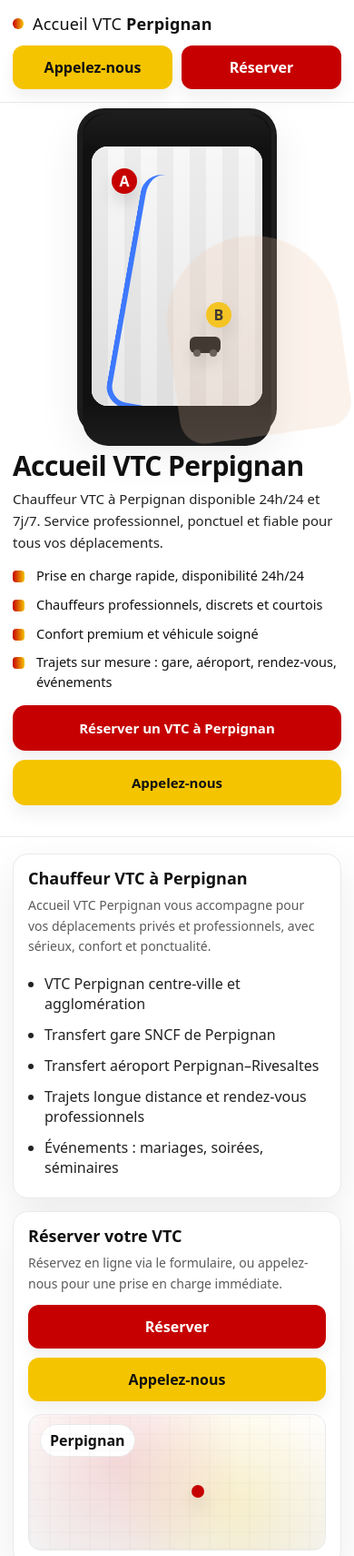
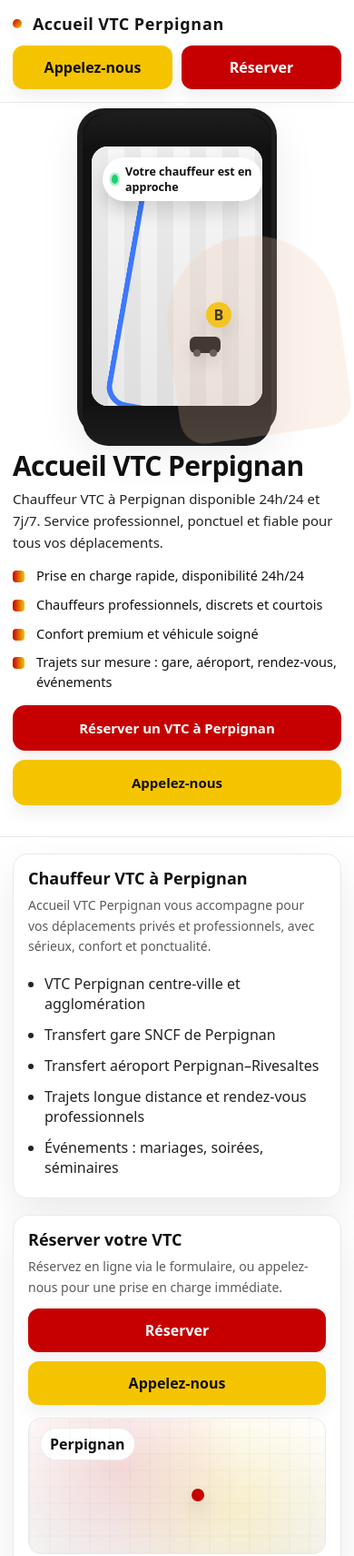
Before and after one commit to OuassVTC/www.accueilvtcperpignan.fr, a plain HTML site: page index.html in a window 390 px wide. Shown: the top 1710 px of the page at 91% size. Drawn offline with Linux system fonts and the light colour scheme.

Commit message:
style.css

```diff
--- a/style.css
+++ b/style.css
@@ -9,6 +9,7 @@
   --radius:16px;
 }
 
+/* Reset & base */
 *{ box-sizing:border-box; }
 html,body{ height:100%; }
 body{
@@ -23,6 +24,7 @@ body{
   margin:0 auto;
 }
 
+/* Header */
 .site-header{
   position:sticky;
   top:0;
@@ -39,18 +41,29 @@ body{
   gap:12px;
 }
 
+/* BRAND (plus classe) */
 .brand{
   display:flex;
   align-items:center;
-  gap:10px;
-  font-size:20px;
-  letter-spacing:.2px;
+  gap:12px;
+  font-size:18px;
+  letter-spacing:.4px;
+  font-weight:600;
 }
 .brand__dot{
-  width:12px;height:12px;border-radius:999px;
-  background:linear-gradient(90deg, var(--red), var(--yellow));
+  width:10px;
+  height:10px;
+  border-radius:50%;
+  background: linear-gradient(135deg, var(--red), var(--yellow));
+  box-shadow: 0 6px 14px rgba(0,0,0,.08);
 }
-.brand__name strong{ font-weight:800; }
+.brand__name{
+  color:#141414;
+}
+.brand__name strong{
+  font-weight:900;
+  letter-spacing:.7px;
+}
 
 .nav__cta{
   display:flex;
@@ -58,24 +71,27 @@ body{
   flex-wrap:wrap;
 }
 
+/* Buttons */
 .btn{
   display:inline-flex;
   align-items:center;
   justify-content:center;
   padding:12px 16px;
   border-radius:12px;
-  font-weight:800;
+  font-weight:900;
   text-decoration:none;
   border:1px solid transparent;
   transition: transform .12s ease, box-shadow .12s ease;
   box-shadow: 0 10px 18px rgba(0,0,0,.06);
 }
 .btn:hover{ transform: translateY(-1px); }
+
 .btn--red{ background:var(--red); color:#fff; }
 .btn--yellow{ background:var(--yellow); color:#111; }
 .btn--lg{ padding:14px 18px; border-radius:14px; }
 .btn--full{ width:100%; }
 
+/* Hero */
 .hero{
   position:relative;
   overflow:hidden;
@@ -112,7 +128,7 @@ h1{
   margin:0;
   display:grid;
   gap:10px;
-  max-width: 620px;
+  max-width:620px;
 }
 .checks li{
   position:relative;
@@ -122,8 +138,10 @@ h1{
 .checks li::before{
   content:"";
   position:absolute;
-  left:0; top:6px;
-  width:14px; height:14px;
+  left:0;
+  top:6px;
+  width:14px;
+  height:14px;
   border-radius:4px;
   background:linear-gradient(90deg, var(--red), var(--yellow));
 }
@@ -135,7 +153,7 @@ h1{
   margin-top:18px;
 }
 
-/* Vagues catalanes (sobres) */
+/* Ribbons catalanes */
 .ribbons{
   position:absolute;
   inset:auto -20% -22% -20%;
@@ -146,23 +164,24 @@ h1{
 }
 .ribbon{
   position:absolute;
-  left:0; right:0;
+  left:0;
+  right:0;
   height:120px;
   border-radius:999px;
-  filter: blur(0px);
   box-shadow: 0 25px 60px rgba(0,0,0,.08);
 }
 .ribbon--yellow{ background: rgba(245,196,0,.85); top:40px; }
 .ribbon--red{ background: rgba(198,0,0,.78); top:110px; }
 .ribbon--thin{ height:80px; top:190px; opacity:.55; }
 
-/* Illustration “téléphone + main + carte” (CSS) */
+/* Phone illustration */
 .phone-card{
   position:relative;
   width:min(420px, 100%);
   margin-left:auto;
   aspect-ratio: 4/3;
 }
+
 .phone{
   position:absolute;
   right:0;
@@ -194,45 +213,89 @@ h1{
   overflow:hidden;
   position:relative;
 }
+
+/* Badge “Votre chauffeur est en approche” */
+.driver-status{
+  position:absolute;
+  top:12px;
+  left:12px;
+  z-index:6;
+  display:flex;
+  align-items:center;
+  gap:8px;
+  padding:8px 12px;
+  background:#fff;
+  border-radius:999px;
+  font-size:13px;
+  font-weight:900;
+  box-shadow:0 10px 22px rgba(0,0,0,.14);
+}
+.driver-status .dot{
+  width:10px;
+  height:10px;
+  border-radius:50%;
+  background:#1ccf6d;
+  box-shadow:0 0 0 6px rgba(28,207,109,.18);
+  animation:pulse 1.6s infinite;
+}
+@keyframes pulse{
+  0%{ box-shadow:0 0 0 0 rgba(28,207,109,.45); }
+  70%{ box-shadow:0 0 0 10px rgba(28,207,109,0); }
+  100%{ box-shadow:0 0 0 0 rgba(28,207,109,0); }
+}
+
+/* Map inside phone (CSS map) */
 .map{
-  position:absolute; inset:0;
+  position:absolute;
+  inset:0;
   background:
     linear-gradient(0deg, rgba(0,0,0,.06), rgba(0,0,0,0)),
     repeating-linear-gradient(90deg, #ececec 0 18px, #f7f7f7 18px 36px),
     repeating-linear-gradient(0deg, #efefef 0 16px, #f7f7f7 16px 32px);
 }
+
 .map__route{
   position:absolute;
-  left:34px; top:40px;
-  width:170px; height:260px;
+  left:34px;
+  top:40px;
+  width:170px;
+  height:260px;
   border-left:6px solid #2b6cff;
   border-bottom:6px solid #2b6cff;
   border-radius:24px;
   transform: rotate(10deg);
   opacity:.9;
 }
+
 .map__pin{
   position:absolute;
-  width:28px; height:28px;
+  width:28px;
+  height:28px;
   border-radius:999px;
-  display:grid; place-items:center;
+  display:grid;
+  place-items:center;
   font-weight:900;
   color:#fff;
   box-shadow: 0 10px 18px rgba(0,0,0,.12);
 }
 .map__pin--a{
-  left:22px; top:24px;
+  left:22px;
+  top:24px;
   background:var(--red);
 }
 .map__pin--b{
-  right:34px; bottom:86px;
+  right:34px;
+  bottom:86px;
   background:var(--yellow);
   color:#111;
 }
+
 .map__car{
   position:absolute;
-  right:46px; bottom:58px;
-  width:34px; height:18px;
+  right:46px;
+  bottom:58px;
+  width:34px;
+  height:18px;
   border-radius:6px;
   background:#111;
   box-shadow: 0 10px 18px rgba(0,0,0,.12);
@@ -240,7 +303,8 @@ h1{
 .map__car::before, .map__car::after{
   content:"";
   position:absolute;
-  width:8px; height:8px;
+  width:8px;
+  height:8px;
   border-radius:999px;
   background:#444;
   bottom:-4px;
@@ -248,7 +312,7 @@ h1{
 .map__car::before{ left:4px; }
 .map__car::after{ right:4px; }
 
-/* main (simple) */
+/* Hand */
 .hand{
   position:absolute;
   right:-8px;
@@ -256,7 +320,7 @@ h1{
   width:230px;
   height:260px;
   border-radius: 140px 140px 40px 40px;
-  background: #f1c7a8;
+  background:#f1c7a8;
   opacity:.35;
   filter: blur(.2px);
   transform: rotate(-8deg);
@@ -264,7 +328,10 @@ h1{
 
 /* Sections */
 .section{ padding:28px 0; }
-.section--soft{ background: #fafafa; border-top:1px solid var(--line); }
+.section--soft{
+  background:#fafafa;
+  border-top:1px solid var(--line);
+}
 
 .grid-2{
   display:grid;
@@ -285,7 +352,11 @@ h1{
   margin:0 0 8px;
   font-size:22px;
 }
-.muted{ margin:0 0 14px; color:var(--muted); line-height:1.6; }
+.muted{
+  margin:0 0 14px;
+  color:var(--muted);
+  line-height:1.6;
+}
 
 .bullets{
   margin:0;
@@ -300,6 +371,7 @@ h1{
   margin-top:10px;
 }
 
+/* Mini-map */
 .mini-map{
   margin-top:14px;
   height:170px;
@@ -314,7 +386,8 @@ h1{
 }
 .mini-map__title{
   position:absolute;
-  left:12px; top:10px;
+  left:12px;
+  top:10px;
   font-weight:900;
   background:#fff;
   border:1px solid var(--line);
@@ -325,12 +398,15 @@ h1{
   position:absolute;
   left:55%;
   top:52%;
-  width:14px;height:14px;border-radius:999px;
+  width:14px;
+  height:14px;
+  border-radius:999px;
   background:var(--red);
   box-shadow:0 10px 18px rgba(0,0,0,.12);
 }
 .mini-map__lines{
-  position:absolute; inset:0;
+  position:absolute;
+  inset:0;
   background:
     repeating-linear-gradient(90deg, rgba(0,0,0,.05) 0 2px, transparent 2px 22px),
     repeating-linear-gradient(0deg, rgba(0,0,0,.04) 0 2px, transparent 2px 18px);
@@ -349,41 +425,33 @@ h1{
   padding:18px 0;
   color:#333;
 }
-.footer a{ color:inherit; text-decoration:none; font-weight:800; }
+.footer a{
+  color:inherit;
+  text-decoration:none;
+  font-weight:900;
+}
 
-/* Responsive */
+/* Quality-of-life */
+.btn, button, a { -webkit-tap-highlight-color: transparent; }
+input, textarea, select { font-size:16px; }
+
+/* Responsive: tablette + mobile */
 @media (max-width: 920px){
   .hero__grid{ grid-template-columns:1fr; }
   .hero__right{ order:-1; }
-  .phone-card{ margin: 0 auto; }
+  .phone-card{ margin:0 auto; }
   .grid-2{ grid-template-columns:1fr; }
 }
-/* =========================
-   MOBILE OPTIMISATION (à coller tout en bas)
-   ========================= */
-
-/* Tap targets + anti-zoom iOS */
-.btn, button, a { -webkit-tap-highlight-color: transparent; }
-input, textarea, select { font-size:16px; }
 
 /* Mobile */
 @media (max-width: 560px){
+  .container{ width: calc(100% - 28px); }
 
-  /* Container */
-  .container{
-    width: calc(100% - 28px);
-  }
-
-  /* Header : logo au-dessus + 2 boutons sur une ligne */
   .nav{
     flex-direction: column;
     align-items: flex-start;
     gap: 12px;
     padding: 14px 0;
-  }
-
-  .brand{
-    font-size: 18px;
   }
 
   .nav__cta{
@@ -399,7 +467,6 @@ input, textarea, select { font-size:16px; }
     border-radius: 12px;
   }
 
-  /* HERO : tout en colonne, texte plus lisible */
   .hero__grid{
     grid-template-columns: 1fr;
     padding: 26px 0 34px;
@@ -417,22 +484,16 @@ input, textarea, select { font-size:16px; }
     margin: 0 0 14px;
   }
 
-  .checks{
-    gap: 10px;
-  }
-
   .checks li{
     font-size: 14.5px;
     padding-left: 26px;
   }
-
   .checks li::before{
     top: 5px;
     width: 13px;
     height: 13px;
   }
 
-  /* Boutons principaux : en colonne (meilleure conversion) */
   .hero__buttons{
     display: grid;
     grid-template-columns: 1fr;
@@ -447,7 +508,6 @@ input, textarea, select { font-size:16px; }
     border-radius: 14px;
   }
 
-  /* Illustration téléphone : centrée et moins grande */
   .phone-card{
     width: 100%;
     margin: 0 auto;
@@ -466,11 +526,8 @@ input, textarea, select { font-size:16px; }
     position: absolute;
   }
 
-  .phone__screen{
-    height: 285px;
-  }
+  .phone__screen{ height: 285px; }
 
-  /* Main plus discrète */
   .hand{
     opacity: .22;
     right: 0;
@@ -478,35 +535,16 @@ input, textarea, select { font-size:16px; }
     height: 220px;
   }
 
-  /* Vagues : moins envahissantes */
   .ribbons{
     inset: auto -35% -30% -35%;
     height: 260px;
     opacity: .85;
   }
+  .ribbon{ height: 95px; }
+  .ribbon--red{ top: 95px; }
+  .ribbon--thin{ height: 70px; top: 165px; }
 
-  .ribbon{
-    height: 95px;
-  }
-
-  .ribbon--red{
-    top: 95px;
-  }
-
-  .ribbon--thin{
-    height: 70px;
-    top: 165px;
-  }
-
-  /* Sections : 1 colonne + espace plus propre */
-  .section{
-    padding: 18px 0;
-  }
-
-  .grid-2{
-    grid-template-columns: 1fr;
-    gap: 14px;
-  }
+  .section{ padding: 18px 0; }
 
   .card{
     padding: 16px;
@@ -523,24 +561,27 @@ input, textarea, select { font-size:16px; }
     margin-bottom: 12px;
   }
 
-  .mini-map{
-    height: 150px;
-  }
+  .mini-map{ height: 150px; }
 
-  /* Footer : empilé */
   .footer{
     flex-direction: column;
     align-items: flex-start;
     gap: 6px;
     padding: 14px 0;
   }
+
+  .driver-status{
+    font-size:12.5px;
+    padding:7px 10px;
+  }
 }
 
-/* Tablette (optionnel mais utile) */
+/* Tablette (optionnel) */
 @media (min-width: 561px) and (max-width: 920px){
   .phone-card{ height: 380px; }
 }
-/* Cartes illustrées (SVG) */
+
+/* SVG helper classes (si tu utilises les cartes illustrées SVG) */
 .map-illu{
   position:absolute;
   inset:0;
@@ -550,7 +591,6 @@ input, textarea, select { font-size:16px; }
   height:100%;
   display:block;
 }
-
 .mini-map--illu{
   padding:0;
   overflow:hidden;
```
